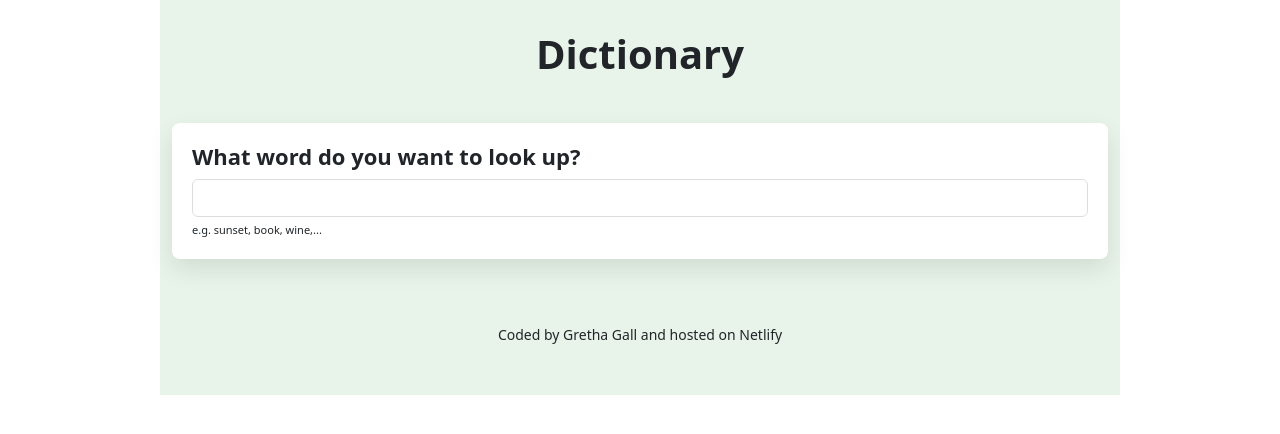
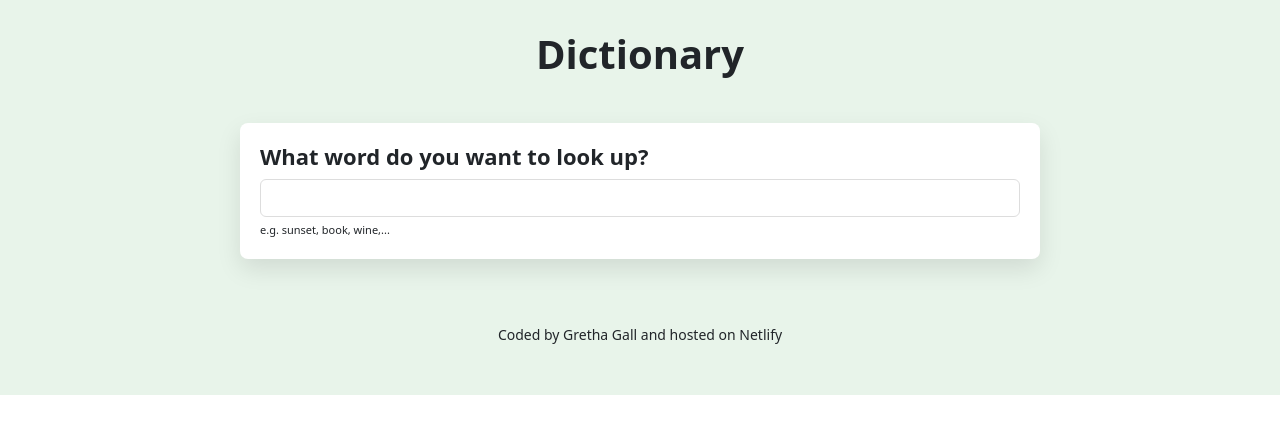
Before and after one commit to grethaga/dictionary-project, a React (Create React App) app: page / in a window 1280 px wide. Shown: the top 434 px of the page. Built offline with nearby package versions, Linux system fonts and the light colour scheme.

Commit message:
updated max width

```diff
--- a/src/App.css
+++ b/src/App.css
@@ -1,7 +1,6 @@
 .App {
   margin: 0 auto;
   background-color: #e8f4ea;
-  max-width: 960px;
 }
 
 .App h1 {
@@ -16,3 +15,8 @@
   font-size: 14px;
   padding: 50px 0 50px 0;
 }
+
+main {
+  max-width: 800px;
+  margin: 0 auto;
+}
```
